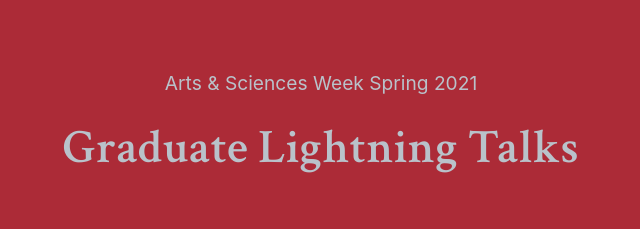
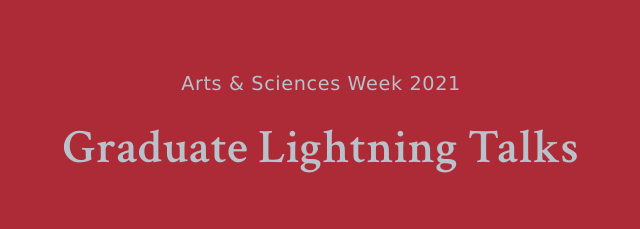
Before and after one commit to petrakumi12/artsandsciences, a plain HTML site: page index.html in a window 1280 px wide. Shown: the part 224-453 px from the top of the page, 319-959 px from the left. Drawn offline with nearby package versions, Linux system fonts and the light colour scheme.

```diff
--- a/css/index.css
+++ b/css/index.css
@@ -13,10 +13,12 @@ h1 {
     font-size: 3rem !important;
 }
 
-h2 {
-    color: var(--light-grey);
-    font-weight: normal;
-    font-size: 1.2rem;
+
+h3 {
+    color: var(--light-grey) !important;
+    font-weight: lighter !important;
+    font-size: 1rem !important;
+    /*letter-spacing: .04rem;*/
 }
 
 .nav-link {
--- a/css/main.css
+++ b/css/main.css
@@ -21,6 +21,15 @@ h1 {
     font-size: 2.3rem;
     font-weight: bold;
 }
+
+h2 {
+    font-family: Verdana;
+    color: var(--light-grey);
+    font-weight: lighter;
+    font-size: 1.2rem;
+    letter-spacing: .04rem;
+}
+
 
 h3 {
     font-family: Verdana;
--- a/index.html
+++ b/index.html
@@ -40,9 +40,9 @@
     <div class="row h-100 no-gutters align-self-center justify-content-center">
         <div class="row w-100 no-gutters align-self-center text-center">
             <div class="col-12" data-aos="fade-up" data-aos-duration="400">
-<!--                <h2 class="mb-3">ARTS & SCIENCES WEEK 2021 </h2>-->
-                <h2 class="mb-4">Arts & Sciences Week Spring 2021</h2>
+                <h2 class="mb-4">Arts & Sciences Week 2021</h2>
                 <h1>Graduate Lightning Talks</h1>
+<!--                <h3 class="mb-4">April 16th, 2021</h3>-->
             </div>
             <div class="row w-100 no-gutters align-items-top justify-content-center mt-5">
                 <ul class="nav justify-content-center">
```
Also changed, not shown: static/schedule.html (+5 -2 lines).
